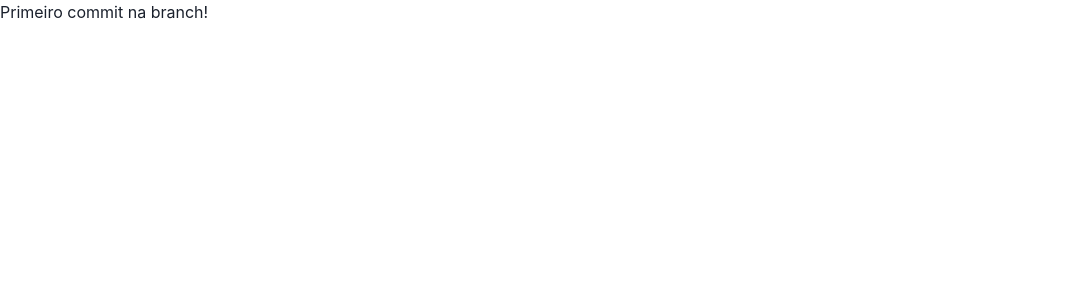
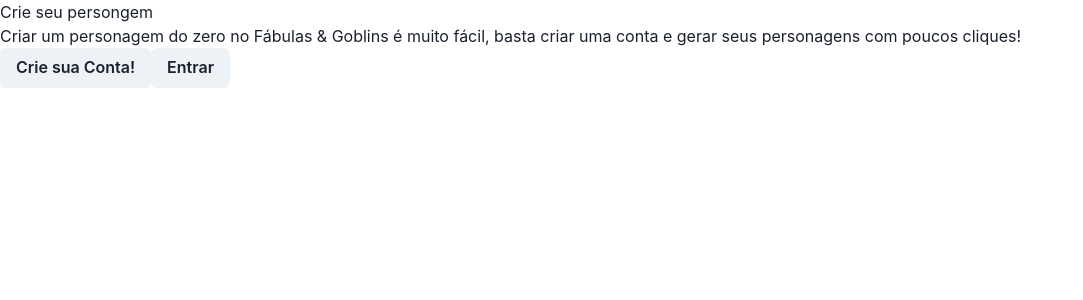
Before and after one commit to renatodex/fabulasegoblins-monorepo, a Next.js app: page / in a window 1280 px wide. Shown: the top 300 px of the page, without its empty margins (0-1083 px from the left). Built offline with nearby package versions, Linux system fonts and the light colour scheme.

Commit message:
Basic Structure

```diff
--- a/pages/index.jsx
+++ b/pages/index.jsx
@@ -1,5 +1,17 @@
+import { Box, Text, Button } from '@chakra-ui/react'
+
 function HomePage() {
-  return <div>Primeiro commit na branch!</div>
+  return (
+    <Box>
+      <Text>Crie seu persongem</Text>
+      <Text>Criar um personagem do zero no Fábulas & Goblins é muito fácil, basta criar uma conta e gerar
+        seus personagens com poucos cliques!</Text>
+      <Box>
+        <Button>Crie sua Conta!</Button>
+        <Button>Entrar</Button>
+      </Box>
+    </Box>
+  )
 }
 
 export default HomePage
```
